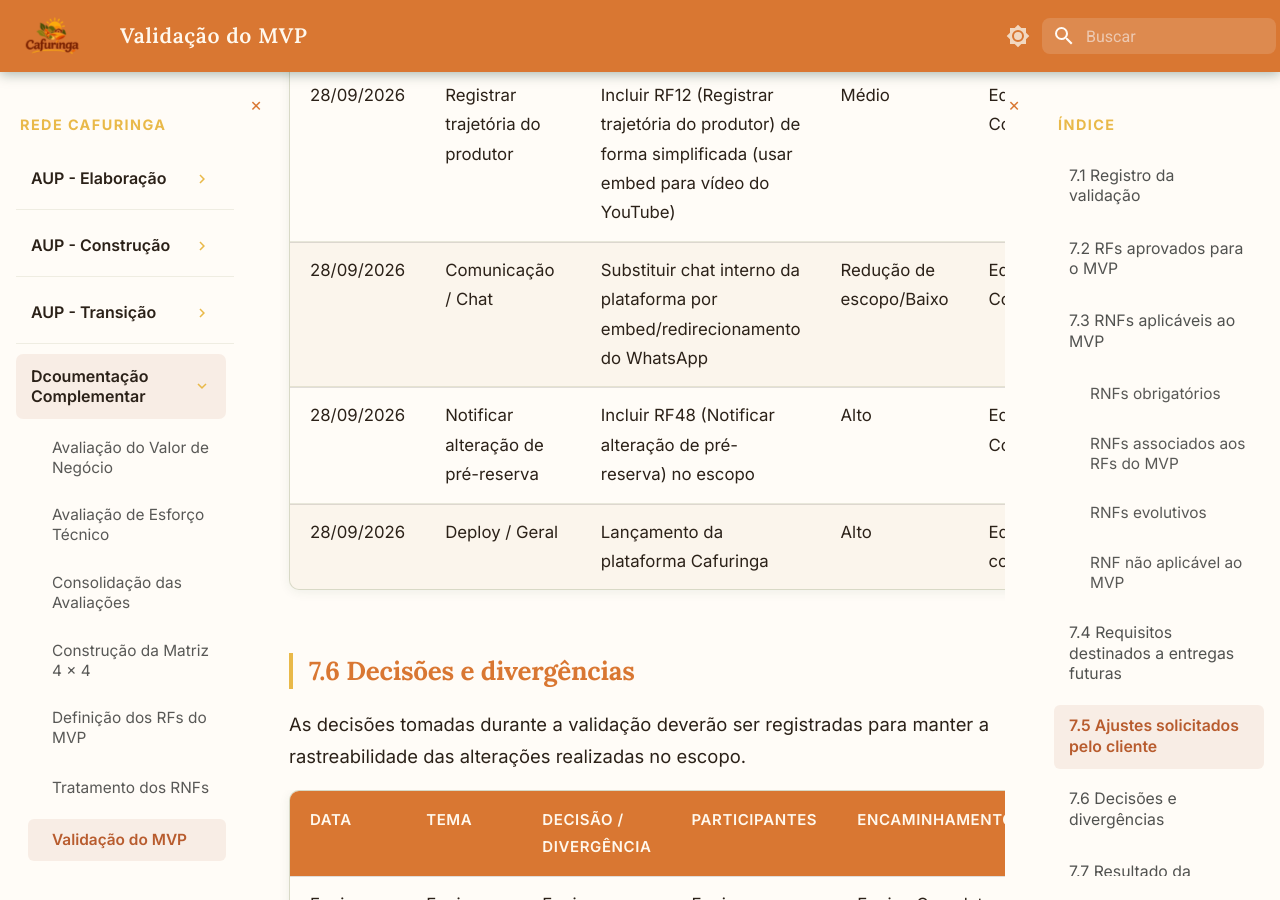
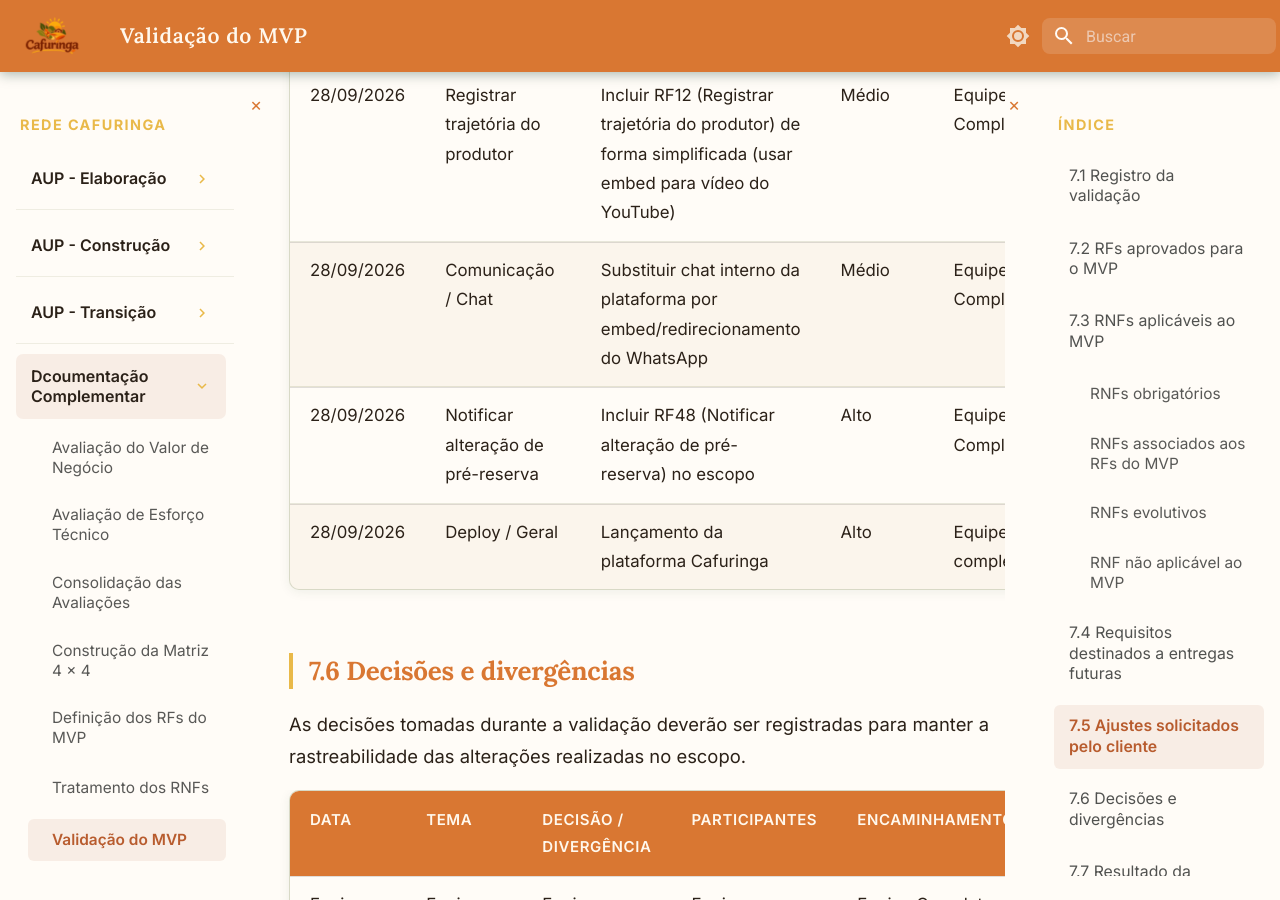
Before and after one commit to mdsreq-fga-unb/REQ-2026.2-T02-RedeCafuringa, an MkDocs documentation site: the page built from docs/doc_complementar/validacao_mvp.md, in a window 1280 px wide and 900 px high, scrolled down 8135 px. Built offline with MkDocs 1.6.1 and Material for MkDocs 9.7.7, drawn with Linux system fonts in a browser that asks for light colours.

Commit message:
fix(validacao): ajustar prioridade da comunicação via WhatsApp na validação do MVP

```diff
--- a/docs/doc_complementar/validacao_mvp.md
+++ b/docs/doc_complementar/validacao_mvp.md
@@ -115,7 +115,7 @@
 | 28/09/2026 | Requisitos Não Funcionais | Criar uma RNF sobre o ECA Digital em relação ao banco de dados | Alto | Equipe Completa |
 | 28/09/2026 | Recuperar acesso à conta | Incluir RF10 (Recuperar acesso à conta) no escopo | Médio | Equipe Completa |
 | 28/09/2026 | Registrar trajetória do produtor | Incluir RF12 (Registrar trajetória do produtor) de forma simplificada (usar embed para vídeo do YouTube) | Médio | Equipe Completa |
-| 28/09/2026 | Comunicação / Chat | Substituir chat interno da plataforma por embed/redirecionamento do WhatsApp | Redução de escopo/Baixo | Equipe Completa |
+| 28/09/2026 | Comunicação / Chat | Substituir chat interno da plataforma por embed/redirecionamento do WhatsApp | Médio | Equipe Completa |
 | 28/09/2026 | Notificar alteração de pré-reserva | Incluir RF48 (Notificar alteração de pré-reserva) no escopo | Alto | Equipe Completa |
 | 28/09/2026 | Deploy / Geral | Lançamento da plataforma Cafuringa | Alto | Equipe completa |
 
```
